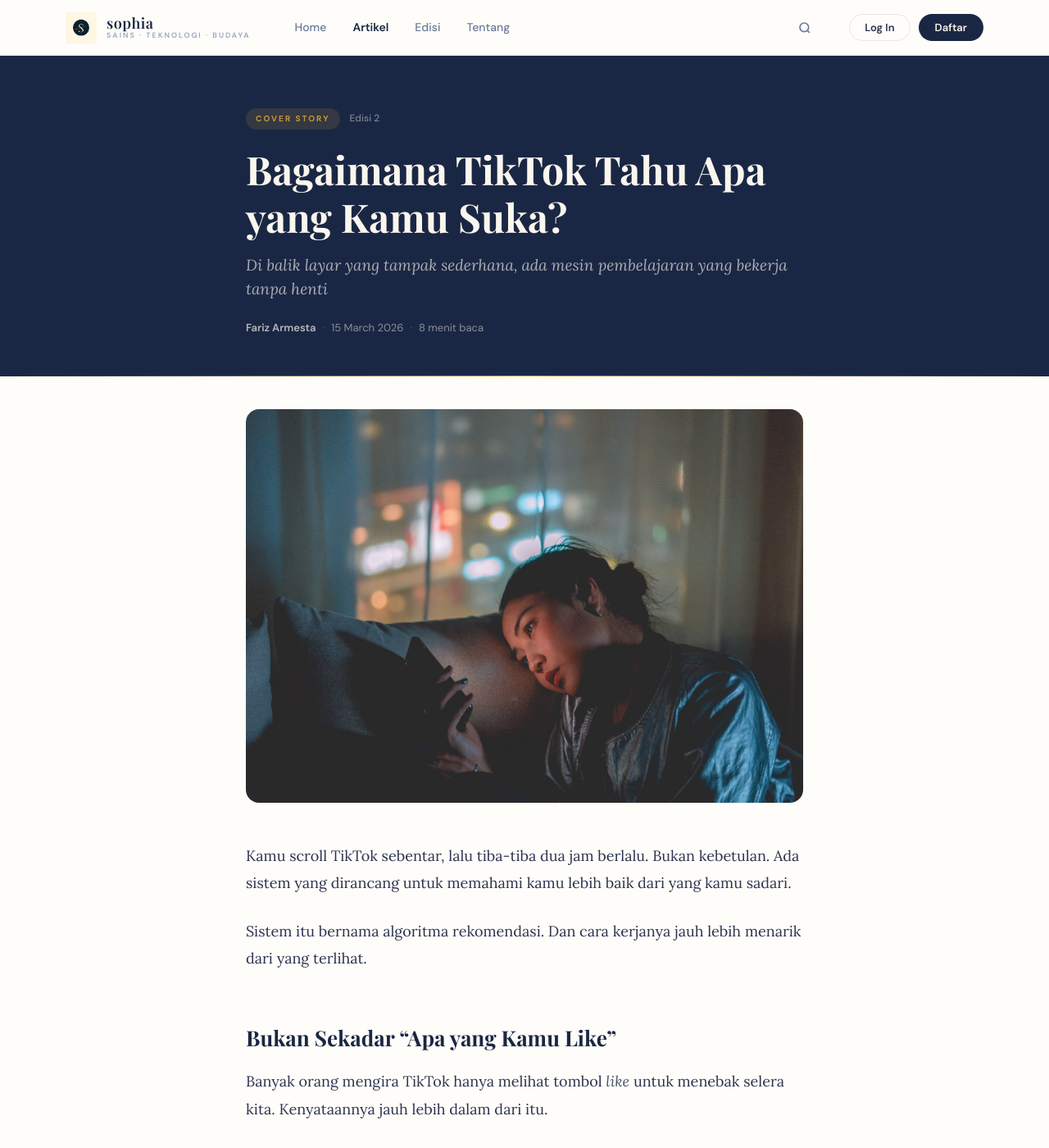
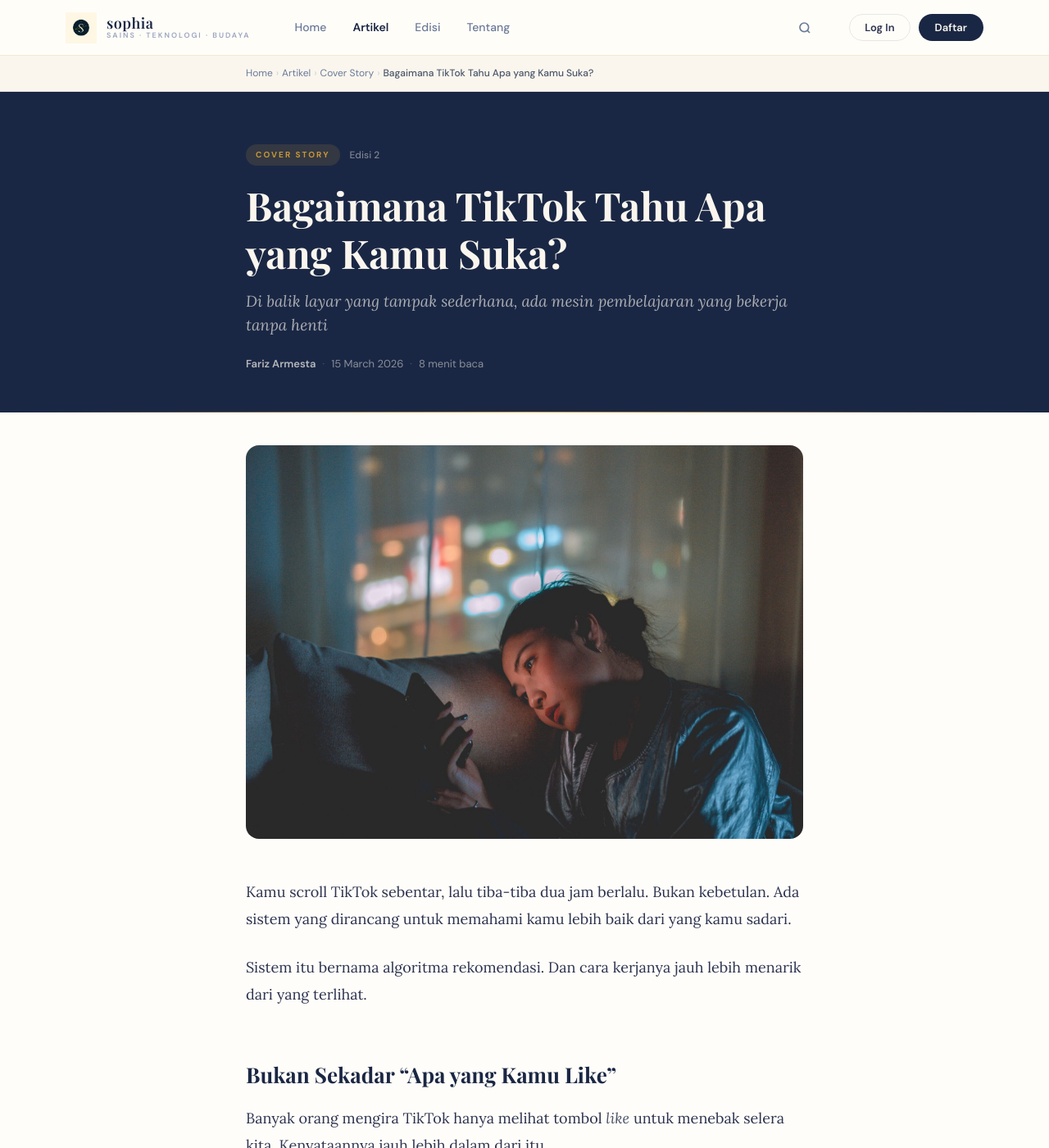
Before and after one commit to sophia-majalah-sains/sophia, a Jekyll site: the page built from _articles/tiktok-algoritma.md, in a window 1280 px wide and 1400 px high. Shown: the whole window at 82% size. Built offline with Jekyll 4.4.1, drawn with Linux system fonts in a browser that asks for light colours; some web fonts are replaced.

Commit message:
Update: Breadcrumb SEO

```diff
--- a/_config.yml
+++ b/_config.yml
@@ -1,5 +1,5 @@
 title: Sophia
-description: Majalah digital sains, teknologi, dan budaya untuk keluarga Indonesia
+description: Sophia adalah majalah digital sains, teknologi, dan budaya untuk keluarga Indonesia. Belajar bersama, mempersiapkan masa depan dengan pengetahuan dan rasa ingin tahu.
 baseurl: ""
 url: "https://discoversophia.id"
 
--- a/_layouts/article.html
+++ b/_layouts/article.html
@@ -1,6 +1,55 @@
 ---
 layout: default
 ---
+
+{% assign rubrik_slug = page.rubrik | downcase | replace: ' ', '-' | replace: '&', '' | replace: '--', '-' %}
+
+<!-- BreadcrumbList Schema -->
+<script type="application/ld+json">
+{
+  "@context": "https://schema.org",
+  "@type": "BreadcrumbList",
+  "itemListElement": [
+    {
+      "@type": "ListItem",
+      "position": 1,
+      "name": "Home",
+      "item": "https://discoversophia.id"
+    },
+    {
+      "@type": "ListItem",
+      "position": 2,
+      "name": "Artikel",
+      "item": "https://discoversophia.id/artikel"
+    },
+    {
+      "@type": "ListItem",
+      "position": 3,
+      "name": "{{ page.rubrik }}",
+      "item": "https://discoversophia.id/artikel?rubrik={{ rubrik_slug }}"
+    },
+    {
+      "@type": "ListItem",
+      "position": 4,
+      "name": "{{ page.title | escape }}",
+      "item": "{{ page.url | absolute_url }}"
+    }
+  ]
+}
+</script>
+
+<!-- Visual breadcrumb -->
+<nav class="article-breadcrumb" aria-label="breadcrumb">
+  <div class="breadcrumb-inner">
+    <a href="/">Home</a>
+    <span class="bc-sep">›</span>
+    <a href="/artikel">Artikel</a>
+    <span class="bc-sep">›</span>
+    <a href="/artikel?rubrik={{ rubrik_slug }}">{{ page.rubrik }}</a>
+    <span class="bc-sep">›</span>
+    <span class="bc-current">{{ page.title | truncate: 50 }}</span>
+  </div>
+</nav>
 
 <article class="article-page">
 
--- a/assets/css/main.css
+++ b/assets/css/main.css
@@ -726,7 +726,7 @@
    ARTICLE PAGE
    ============================================================ */
 
-.article-page { padding-top: 68px; }
+.article-page { padding-top: 0; }
 
 .article-header {
   padding: 64px 0 48px;
@@ -1540,6 +1540,34 @@
 
 .signup-btn:hover { background: var(--gold); color: var(--navy); }
 
+/* ── BREADCRUMB ── */
+.article-breadcrumb {
+  background: var(--cream);
+  border-bottom: 1px solid var(--border);
+  padding-top: 68px;
+}
+.breadcrumb-inner {
+  max-width: 760px;
+  margin: 0 auto;
+  padding: 12px 40px;
+  display: flex;
+  align-items: center;
+  flex-wrap: wrap;
+  gap: 4px;
+  font-size: 12px;
+  color: var(--text-lighter);
+}
+.breadcrumb-inner a {
+  color: var(--text-light);
+  text-decoration: none;
+  transition: color 0.15s;
+}
+.breadcrumb-inner a:hover { color: var(--gold); }
+.bc-sep { color: var(--text-lighter); opacity: 0.5; }
+.bc-current { color: var(--text-mid); font-weight: 500; }
+@media(max-width:680px) { .breadcrumb-inner { padding: 10px 20px; } }
+/* ── END BREADCRUMB ── */
+
 /* ── FAQ ── */
 .faq-item {
   border: 1px solid var(--border);
```
